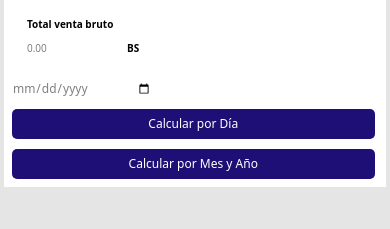
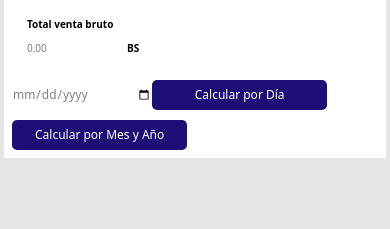
Before and after one commit to Eric2609/rolocars-app, a Next.js app: page /inicio/informe in a window 390 px wide. Shown: the part 319-548 px from the top of the page. Built offline with nearby package versions, Linux system fonts and the light colour scheme; no server answers.

Commit message:
Update informe.css

```diff
--- a/app/inicio/informe/informe.css
+++ b/app/inicio/informe/informe.css
@@ -236,7 +236,7 @@
   .formingresos {
     width: 100%;
     position: static;
-    margin-top: 10px;
+    margin-top: 5px;
   }
   .datos{
     font-size:10px;
@@ -250,11 +250,11 @@
     font-size:10px
   }
   .Calculo {
-    width: 93vw;
+    width: 45vw;
     max-width: 93vw;
     padding: 6px 0;
     font-size: 12px;
-    display:block;
+    display:inline-block;
   }
 
 
```
